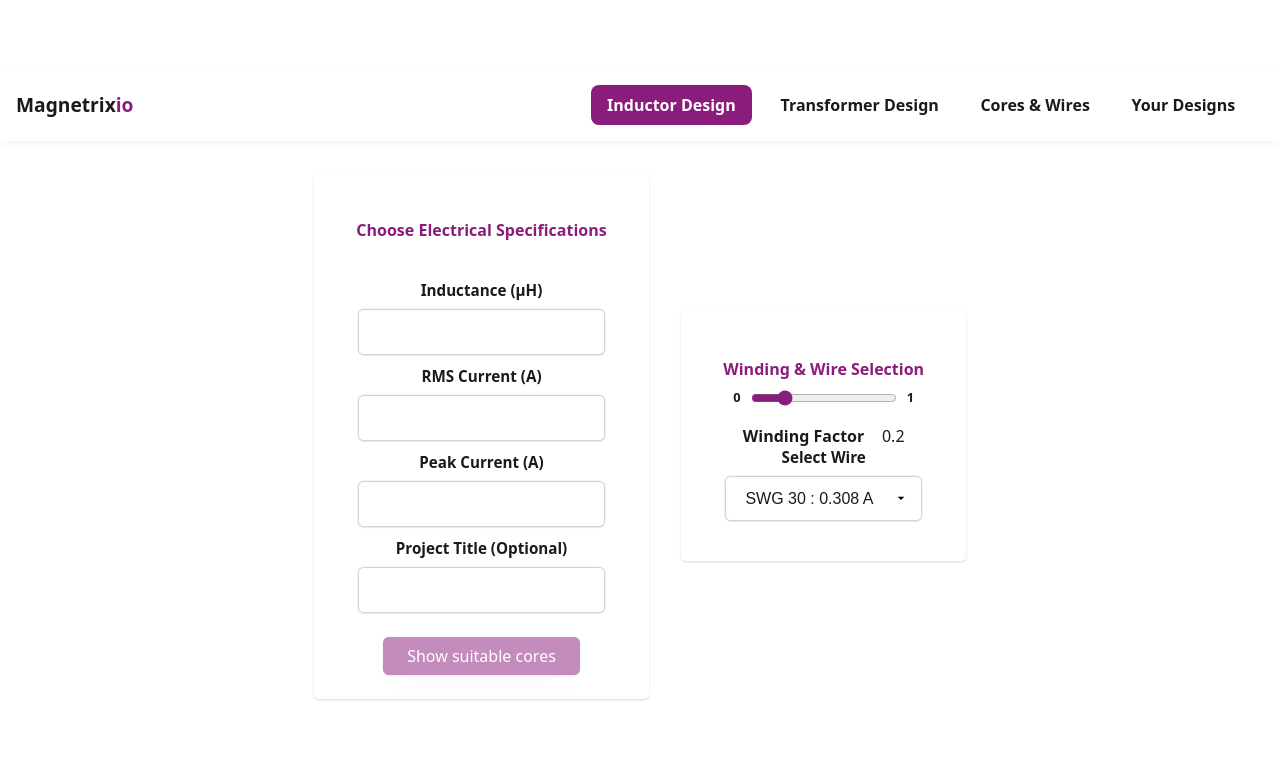
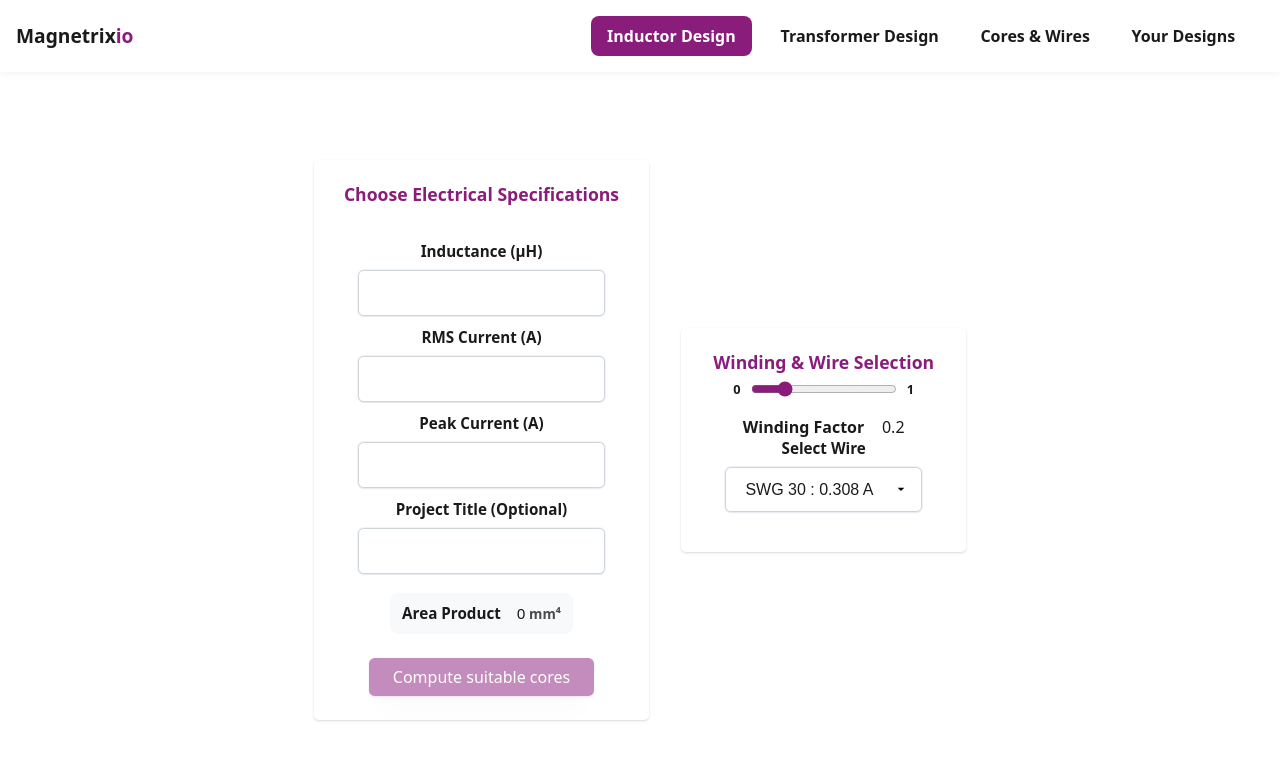
Before and after one commit to sakthiram17/inductor-design-tool, a React (Vite) app: page / in a window 1280 px wide. Shown: the top 760 px of the page. Built offline with nearby package versions, Linux system fonts and the light colour scheme.

Commit message:
lint and minor styling fixes

```diff
--- a/src/App.css
+++ b/src/App.css
@@ -3,6 +3,14 @@
   padding: 0;
   text-align: center;
   width: 100vw;
+}
+body{
+  margin: 0;
+  padding: 0;
+}
+html {
+  margin: 0;
+  padding: 0;
 }
 :root {
   /* Brand colors */
@@ -59,6 +67,10 @@
 .logo.react:hover {
   filter: drop-shadow(0 0 2em #61dafbaa);
 }
+.page-container {
+  margin-top: 5rem;
+  width: 100%;
+}
 
 @keyframes logo-spin {
   from {
--- a/src/App.tsx
+++ b/src/App.tsx
@@ -39,7 +39,7 @@ function App() {
   return (
     <>
       <Navbar
-        setSmall={()=>{}}
+        setSmall={() => {}}
         first="Magnetrix"
         last="io"
         list={NavigationList}
@@ -50,7 +50,7 @@ function App() {
       />
 
       <SideBar
-      setSmall={()=>{}}
+        setSmall={() => {}}
         list={NavigationList}
         active={pageName}
         changePage={(page: PageName) => {
@@ -63,7 +63,7 @@ function App() {
 
       <Backdrop on={isSideBarOpen} off={offSideBar} />
 
-      {renderPage()}
+      <div className="page-container">{renderPage()}</div>
     </>
   );
 }
--- a/src/components/InductorDesignForm.tsx
+++ b/src/components/InductorDesignForm.tsx
@@ -8,8 +8,13 @@ import { useInductorDesign } from "../Context/InductorDesignContext";
 import { validator } from "../common/Validators";
 import { useEffect } from "react";
 import { coreList } from "../common/CoreData";
-import { calculateAreaProduct, convertToMM4 } from "../common/Utils";
+import {
+  calculateAreaProduct,
+  convertToMM4,
+  formatIndianNumber,
+} from "../common/Utils";
 import DesignCard from "./DesignCard";
+import InfoBubble from "./ui/info-card/InfoBubble";
 
 const InductorDesignForm = () => {
   const {
@@ -29,7 +34,6 @@ const InductorDesignForm = () => {
     isValid,
     setPossibleCores,
     possibleCores,
-    areaProduct,
     setAreaProduct,
   } = useInductorDesign();
 
@@ -94,9 +98,9 @@ const InductorDesignForm = () => {
     <div className="inductor-design-root">
       <div className="inductor-design-form">
         <Card
-          header={<h4>Choose Electrical Specifications</h4>}
+          header={<p>Choose Electrical Specifications</p>}
           primaryBtn={{
-            label: "Show suitable cores",
+            label: "Compute suitable cores",
             disabled: !isValid,
             onClick: coresSelector,
           }}
@@ -132,24 +136,22 @@ const InductorDesignForm = () => {
               type="text"
               onChange={setProjectTitle}
             />
-          </div>
-          {areaProduct && (
-            <p>
-              <>
-                <b>Area Product :</b>{" "}
-                {convertToMM4(
+            <InfoBubble
+              label="Area Product"
+              value={formatIndianNumber(
+                convertToMM4(
                   calculateAreaProduct(
                     Number(inductance),
                     Number(rmsCurrent),
                     Number(peakCurrent)
                   )
-                )}
-              </>
-              mm<sup>4</sup>
-            </p>
-          )}
+                )
+              )}
+              unit="mm⁴"
+            />
+          </div>
         </Card>
-        <Card header={<h4>Winding & Wire Selection</h4>}>
+        <Card header={<p>Winding & Wire Selection</p>}>
           <div className="card-items">
             <SliderInput
               label="Winding Factor"
--- a/src/components/ui/Card/Card.css
+++ b/src/components/ui/Card/Card.css
@@ -3,6 +3,7 @@
   border-radius: 0.3rem;
   box-shadow: rgba(0, 0, 0, 0.1) 0px 1px 3px 0px, rgba(0, 0, 0, 0.06) 0px 1px 2px 0px;
   padding: 1.5rem;
+  padding-top: 0.2rem;
   max-width: 600px;
   margin: 1rem;
   display: flex;
@@ -12,7 +13,7 @@
 }
 
 .card-header {
-  font-size: 1rem;
+  font-size: 1.1rem;
   font-weight: 700;
   color: var(--color-mardi-gras);
 }
--- a/src/components/ui/Navigation/Navbar.css
+++ b/src/components/ui/Navigation/Navbar.css
@@ -5,7 +5,7 @@
   display: flex;
   align-items: center;
   justify-content: flex-end;
-  position: sticky;
+  position: fixed;
   top: 0;
   left: 0;
   z-index: 100;
--- a/src/components/ui/Navigation/Navbar.tsx
+++ b/src/components/ui/Navigation/Navbar.tsx
@@ -2,15 +2,16 @@ import React, { useEffect, useState } from "react";
 import "./Navbar.css";
 import { FontAwesomeIcon } from "@fortawesome/react-fontawesome";
 import { faBars } from "@fortawesome/free-solid-svg-icons";
+import type { PageName } from "../../../common/NavigationConstants";
 
 type NavbarProps = {
   off: () => void;
   setSmall: (val: boolean) => void;
   first: string;
   last: string;
-  list: string[];
-  active: string;
-  changePage: (e: React.MouseEvent<HTMLLIElement>) => void;
+  list: PageName[];
+  active: PageName;
+  changePage: (e: PageName) => void;
   expand: () => void;
 };
 
@@ -53,7 +54,7 @@ const Navbar: React.FC<NavbarProps> = ({
         <li
           key={i}
           className={`NavbarElement ${item === active ? "Active" : ""}`}
-          onClick={changePage}
+          onClick={(e) => changePage(e.currentTarget.textContent as PageName)}
         >
           {item}
         </li>
--- a/src/components/ui/Navigation/SideBar.tsx
+++ b/src/components/ui/Navigation/SideBar.tsx
@@ -2,11 +2,12 @@ import React from "react";
 import { FontAwesomeIcon } from "@fortawesome/react-fontawesome";
 import { faClose } from "@fortawesome/free-solid-svg-icons";
 import "./SideBar.css";
+import type { PageName } from "../../../common/NavigationConstants";
 
 interface SideBarProps {
-  list: string[];
-  active: string;
-  changePage: (page: string) => void;
+  list: PageName[];
+  active: PageName;
+  changePage: (page: PageName) => void;
   disabled?: boolean;
   off: () => void;
 }
@@ -30,7 +31,7 @@ const SideBar: React.FC<SideBarProps> = ({
           <li
             key={item}
             className={`SideBarElement ${item === active ? "Active1" : ""}`}
-            onClick={() => changePage(item)}
+            onClick={(e) => changePage(e.currentTarget.textContent as PageName)}
           >
             {item}
           </li>
--- a/src/components/ui/Navigation/Sidebar.css
+++ b/src/components/ui/Navigation/Sidebar.css
@@ -6,8 +6,8 @@
   font-size: 1.25rem; /* 20px → 1.25rem */
   font-weight: bold;
   height: 100%;
-  background-color: var(--color-dark-purple);
-  color: var(--text-inverted);
+  background-color: var(--bg-light);
+  color: var(--text-primary);
   width: fit-content;
   z-index: 1000;
   position: absolute;
@@ -45,7 +45,7 @@
   padding: 1.25rem; /* 20px → 1.25rem */
   width: 100%;
   display: flex;
-  color: var(--text-inverted);
+  color: var(--text-primary);
   transition: 0.15s;
   text-align: center;
   justify-content: center;
@@ -54,7 +54,7 @@
 
 .SideBarElement:hover,
 .SideBar:focus {
-  color: var(--color-orchid-pink);
+  color: var(--color-mardi-gras);
 }
 
 .SideBarElementAlt {
@@ -77,7 +77,7 @@
 }
 
 .Active1 {
-  color: var(--color-orchid-pink);
+  color: var(--color-mardi-gras);
 }
 
 .SideBar li svg path {
```
